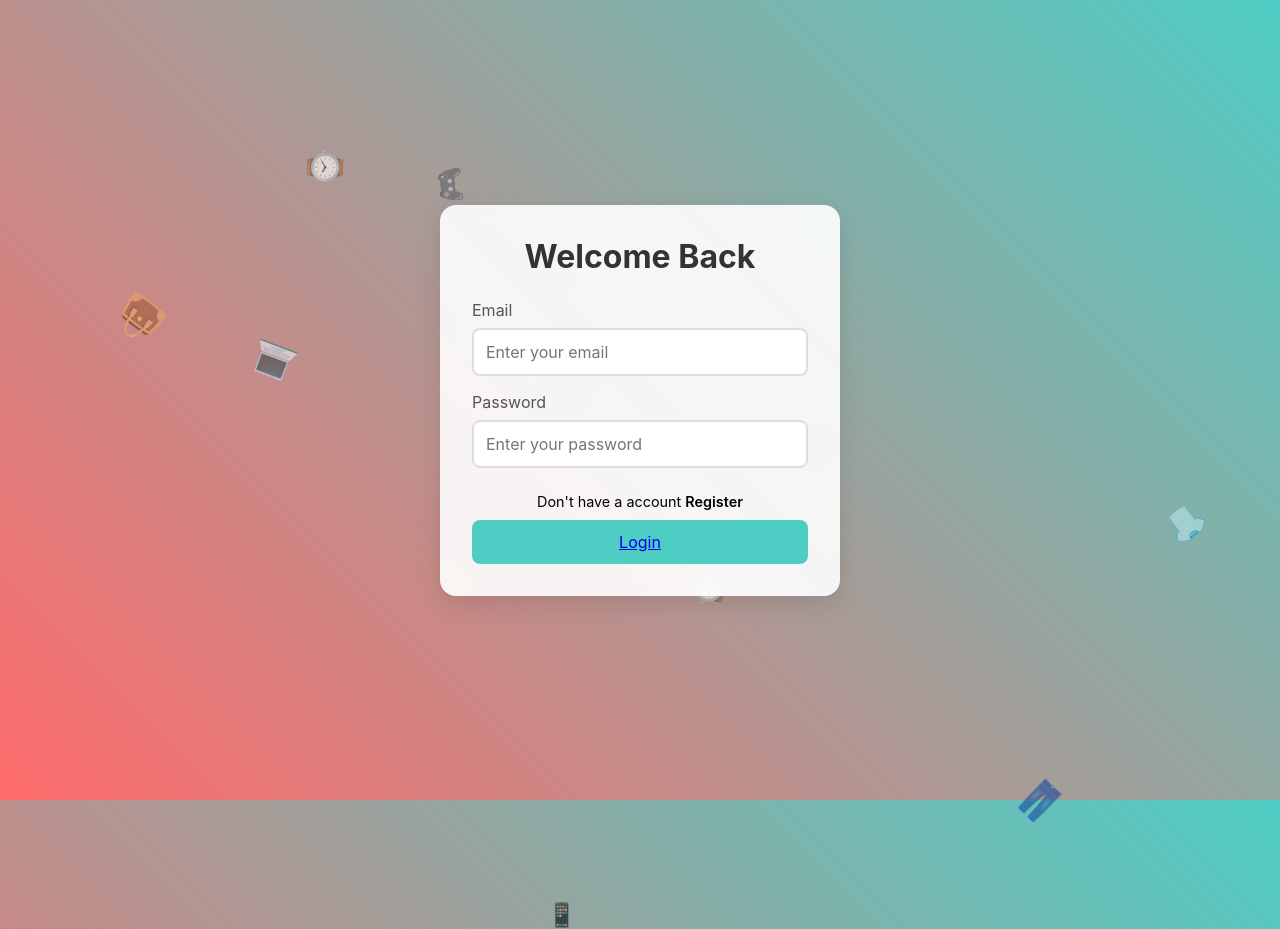
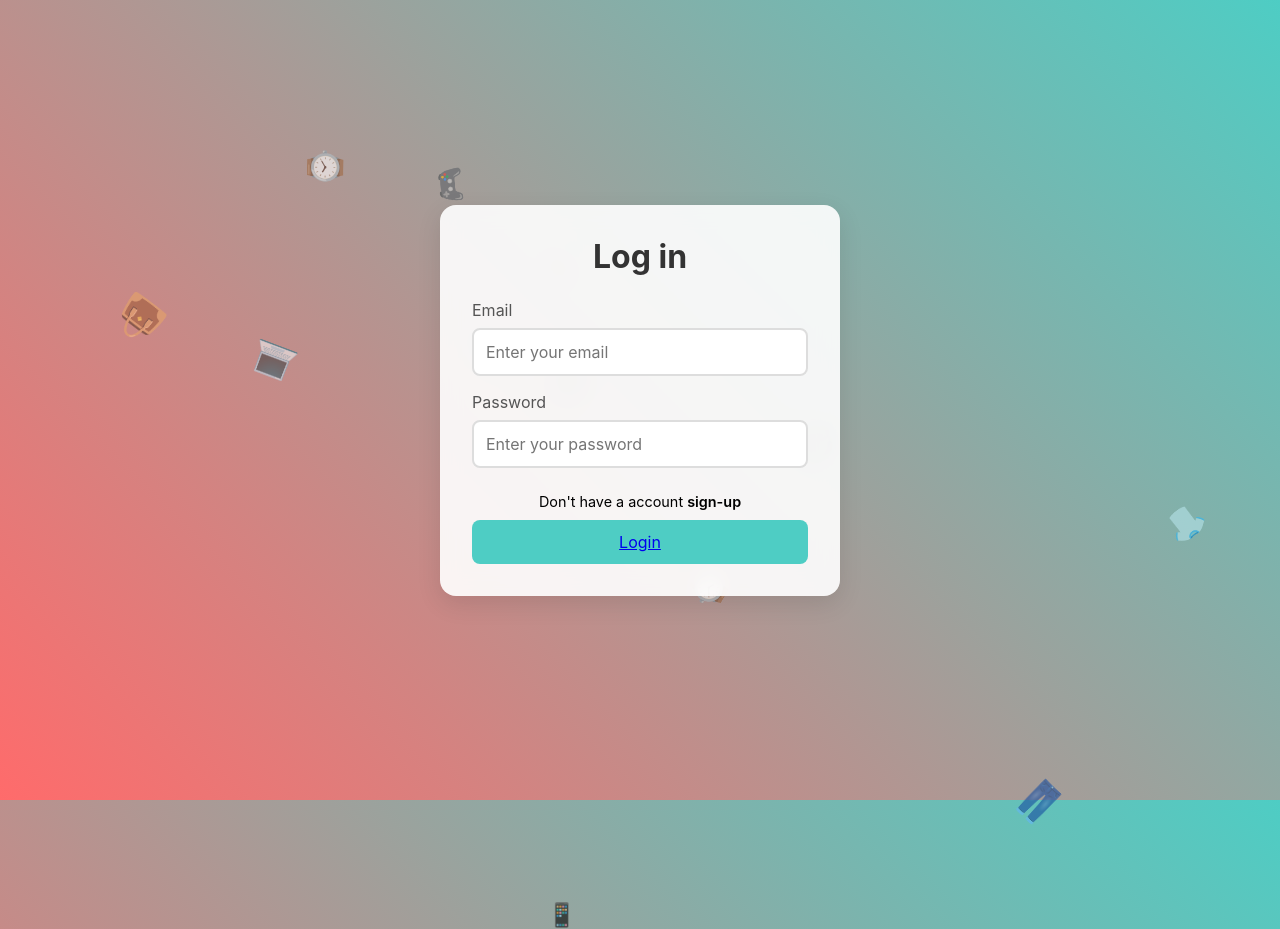
Before and after one commit to Atharv9595770870/shophere, a plain HTML site: page index.html in a window 1280 px wide. Drawn offline with Linux system fonts and the light colour scheme.

Commit message:
Update index.html

```diff
--- a/index.html
+++ b/index.html
@@ -114,7 +114,7 @@
 </head>
 <body>
     <div class="login-container">
-        <h1>Welcome Back</h1>
+        <h1>Log in</h1>
         <form id="loginForm">
             <div class="form-group">
                 <label for="email">Email</label>
@@ -125,7 +125,7 @@
                 <input type="password" id="password" required placeholder="Enter your password">
             </div>
             <div class="register">
-                <p>Don't have a account <a href="signup.html">Register</a></p>
+                <p>Don't have a account <a href="signup.html">sign-up</a></p>
             </div>
             <div>
             <button type="submit"><a href="Menuicon.html">Login</a></button>
```
